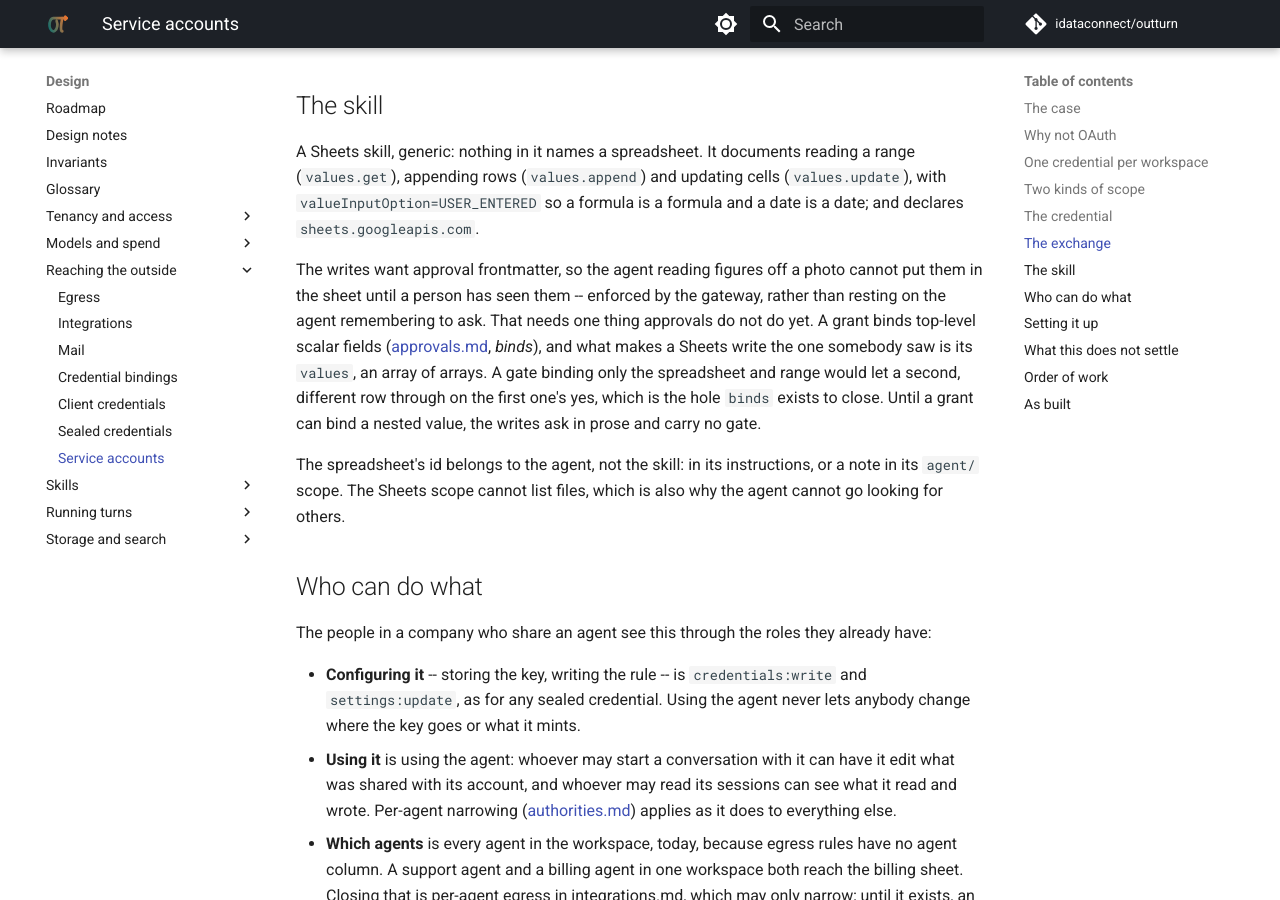
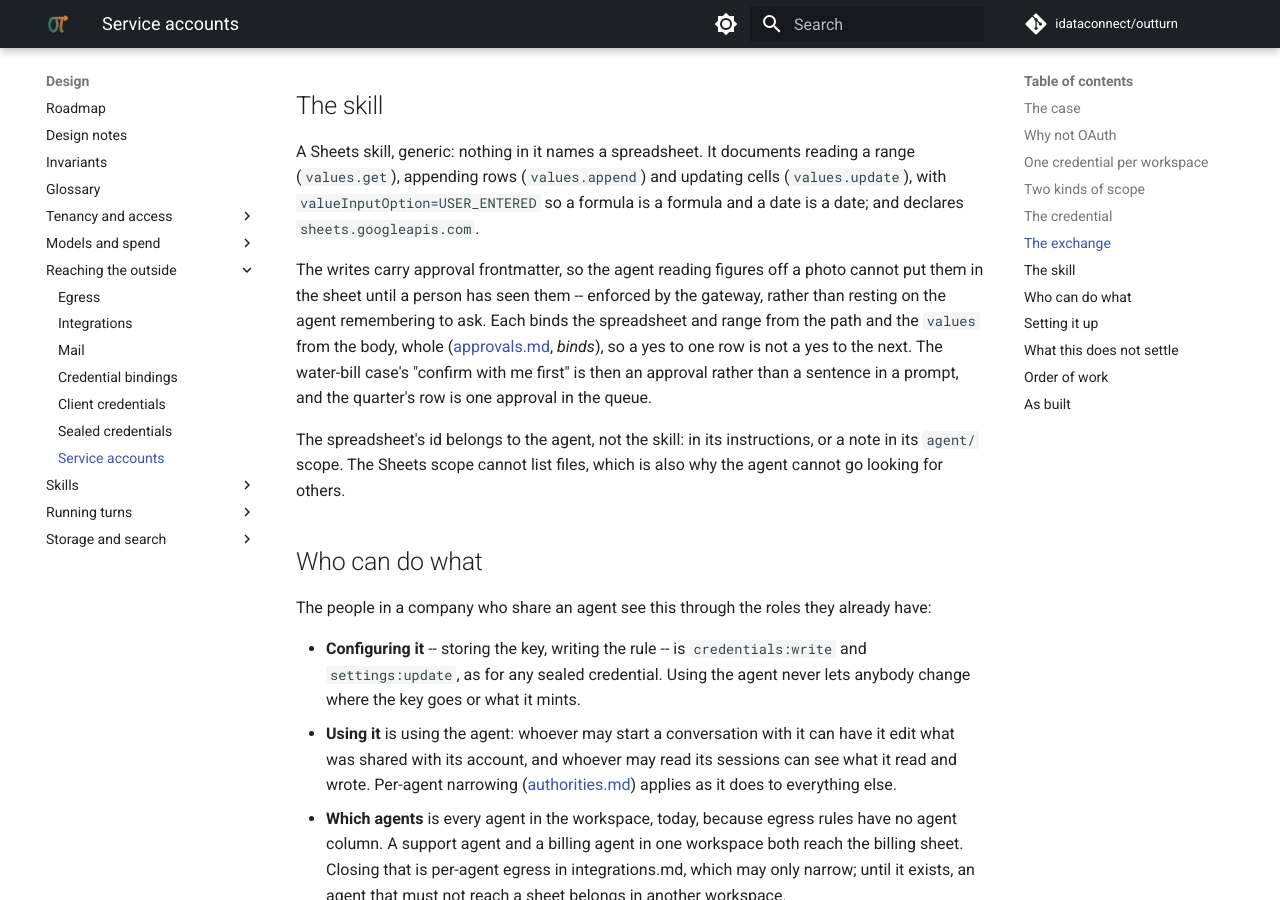
Before and after one commit to idataconnect/outturn, an MkDocs documentation site: the page built from docs/service-accounts.md, in a window 1280 px wide and 900 px high, scrolled down 3874 px. Built offline with MkDocs 1.6.1 and Material for MkDocs 9.7.7, drawn with Linux system fonts in a browser that asks for light colours; comment, search, counter and statistics services are not loaded; some of the changed text lies outside the part shown.

Commit message:
Gate the Sheets writes on the spreadsheet, the range and the cells
Co-Authored-By: Claude Opus 5.5 <noreply@anthropic.com>

```diff
--- a/docs/service-accounts.md
+++ b/docs/service-accounts.md
@@ -4,7 +4,7 @@ How an agent comes to edit a file a workspace keeps in Google -- a
 spreadsheet, a document, a shared drive -- without anybody's personal grant
 and without the deployment registering anything with Google.
 
-Built but for the gated writes; *As built*, at the end, says where. It rests on [sealed-credentials.md](sealed-credentials.md)
+Built; *As built*, at the end, says where. It rests on [sealed-credentials.md](sealed-credentials.md)
 and [client-credentials.md](client-credentials.md), both built, and is the
 first integration of the kind [integrations.md](integrations.md) calls tier 2
 that needs no consent flow.
@@ -179,16 +179,13 @@ reading a range (`values.get`), appending rows (`values.append`) and updating
 cells (`values.update`), with `valueInputOption=USER_ENTERED` so a formula is a
 formula and a date is a date; and declares `sheets.googleapis.com`.
 
-The writes want approval frontmatter, so the agent reading figures off a photo
-cannot put them in the sheet until a person has seen them -- enforced by the
-gateway, rather than resting on the agent remembering to ask. That needs one
-thing approvals do not do yet. A grant binds top-level scalar fields
-([approvals.md](approvals.md), *binds*), and what
-makes a Sheets write the one somebody saw is its `values`, an array of arrays.
-A gate binding only the spreadsheet and range would let a second, different
-row through on the first one's yes, which is the hole `binds` exists to close.
-Until a grant can bind a nested value, the writes ask in prose and carry no
-gate.
+The writes carry approval frontmatter, so the agent reading figures off a
+photo cannot put them in the sheet until a person has seen them -- enforced by
+the gateway, rather than resting on the agent remembering to ask. Each binds the
+spreadsheet and range from the path and the `values` from the body, whole
+([approvals.md](approvals.md), *binds*), so a yes to one row is not a yes to the
+next. The water-bill case's "confirm with me first" is then an approval rather
+than a sentence in a prompt, and the quarter's row is one approval in the queue.
 
 The spreadsheet's id belongs to the agent, not the skill: in its instructions,
 or a note in its `agent/` scope. The Sheets scope cannot list files, which is
@@ -290,9 +287,9 @@ up at step 1, that is a finding about this design, not about them.
   (`ui/src/lib/credentials.ts`), with a scope field beside it, and a connected
   service account shows the address it signs in as.
 - `k8s/components/sheets`: the skill and the job installing it, with the
-  setup in its README.
+  setup in its README. Its writes are gated on their cells, which needed a
+  bound field to hold a structure (`egress::grant::structured`).
 
-Not built: approval gates on the writes, for the reason under *The skill*;
-and a skill declaring the scope it needs, so that a credential bound to less
-shows as unmet the way a missing host does. Today the scope is typed when the
-key is connected.
+Not built: a skill declaring the scope it needs, so that a credential bound to
+less shows as unmet the way a missing host does. Today the scope is typed when
+the key is connected.
```
Also changed, not shown: k8s/components/sheets/README.md (+4 -6 lines), k8s/components/sheets/skill/append_values.md (+12 -3 lines), k8s/components/sheets/skill/update_values.md (+11 -3 lines), 1 other file.
